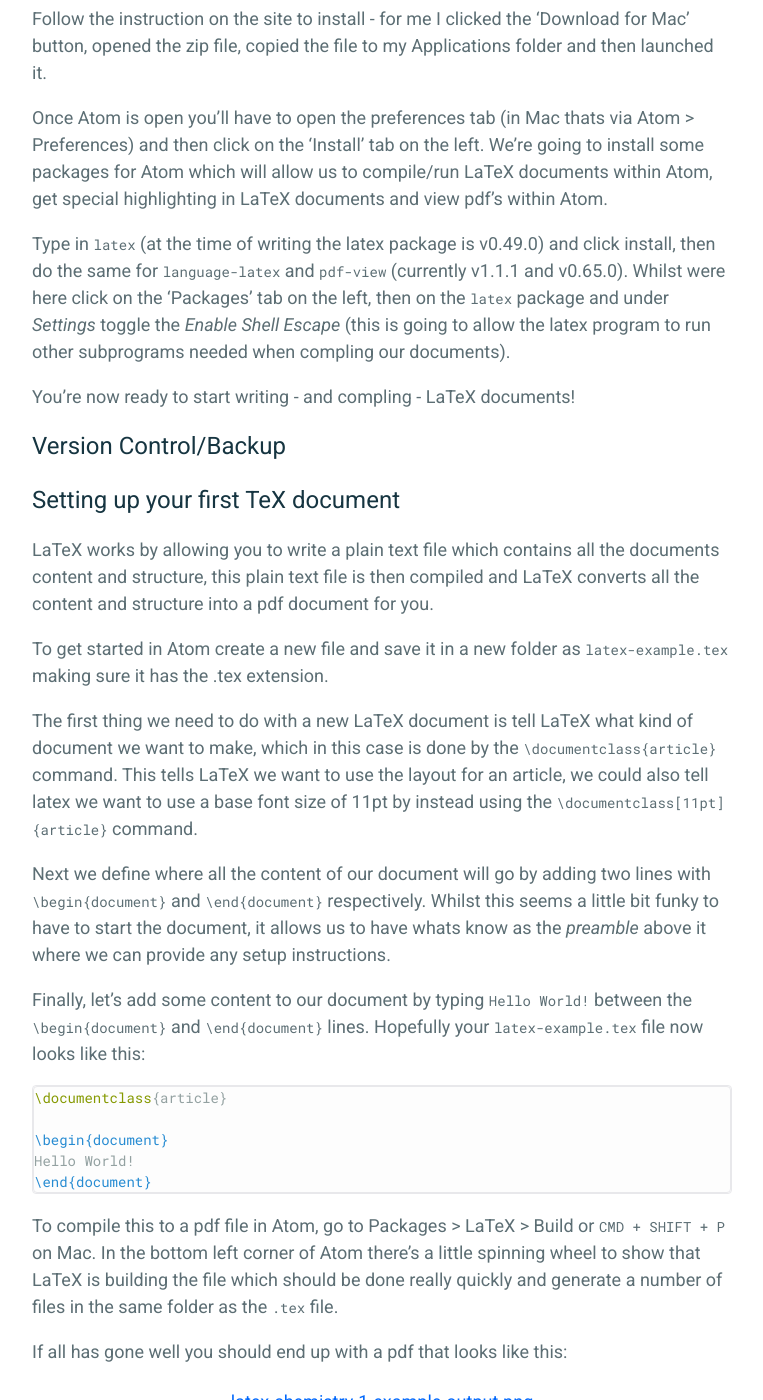
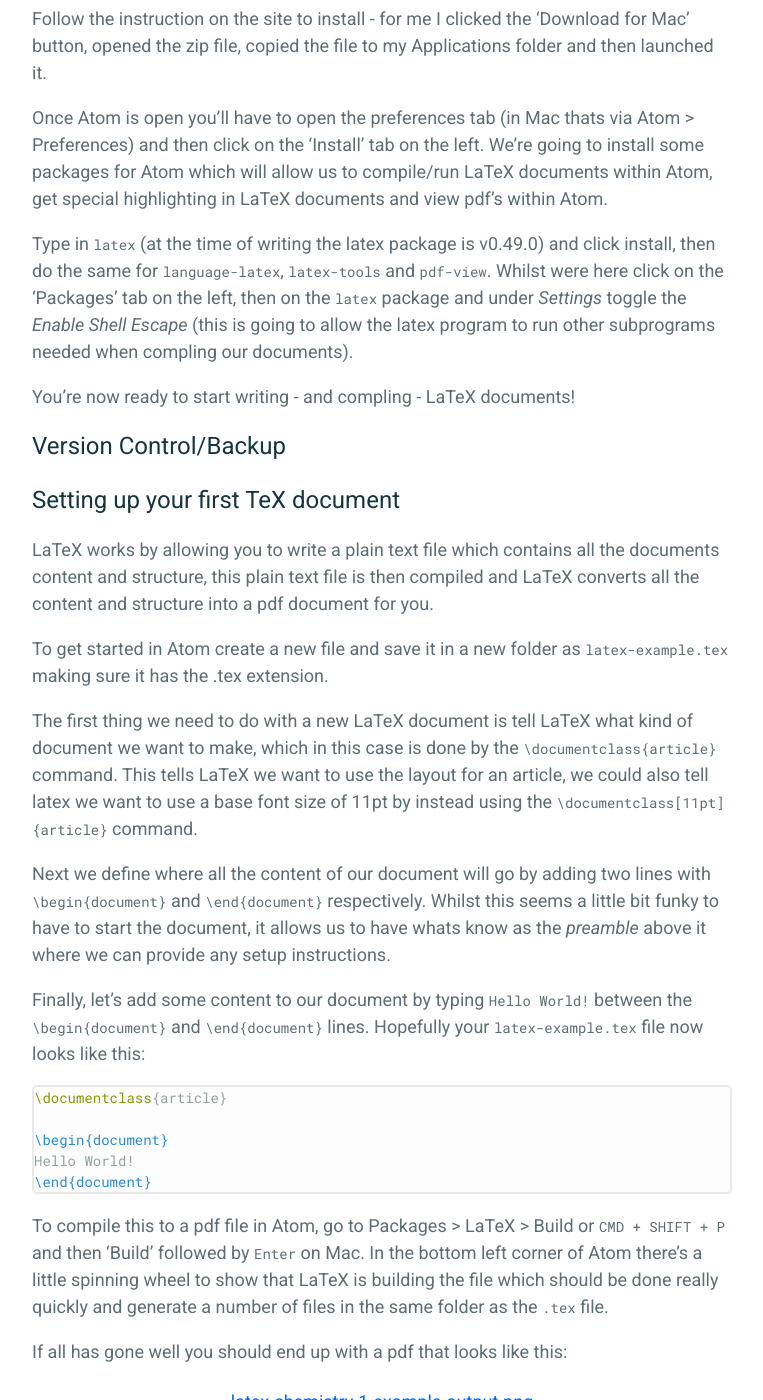
Before and after one commit to robotNoir/robotNoir.github.io, a Jekyll site: the page built from _posts/2018-02-19-latex-for-chemistry-getting-started.md, in a window 1280 px wide and 1400 px high, scrolled down 1293 px. Shown: the whole window, without its empty margins (258-1021 px from the left). Built offline with Jekyll 4.4.1, drawn with Linux system fonts in a browser that asks for light colours.

Commit message:
Update 2018-02-19-latex-for-chemistry-getting-started.md

````diff
--- a/_posts/2018-02-19-latex-for-chemistry-getting-started.md
+++ b/_posts/2018-02-19-latex-for-chemistry-getting-started.md
@@ -29,7 +29,7 @@ Follow the instruction on the site to install - for me I clicked the 'Download f
 
 Once Atom is open you'll have to open the preferences tab (in Mac thats via Atom > Preferences) and then click on the 'Install' tab on the left. We're going to install some packages for Atom which will allow us to compile/run LaTeX documents within Atom, get special highlighting in LaTeX documents and view pdf's within Atom.
 
-Type in `latex` (at the time of writing the latex package is v0.49.0) and click install, then do the same for `language-latex` and `pdf-view` (currently v1.1.1 and v0.65.0). Whilst were here click on the 'Packages' tab on the left, then on the `latex` package and under _Settings_ toggle the _Enable Shell Escape_ (this is going to allow the latex program to run other subprograms needed when compling our documents).
+Type in `latex` (at the time of writing the latex package is v0.49.0) and click install, then do the same for `language-latex`, `latex-tools` and `pdf-view`. Whilst were here click on the 'Packages' tab on the left, then on the `latex` package and under _Settings_ toggle the _Enable Shell Escape_ (this is going to allow the latex program to run other subprograms needed when compling our documents).
 
 You're now ready to start writing - and compling - LaTeX documents!
 
@@ -54,7 +54,7 @@ Finally, let's add some content to our document by typing `Hello World!` between
 Hello World!
 \end{document}
 ```
-To compile this to a pdf file in Atom, go to Packages > LaTeX > Build or `CMD + SHIFT + P` on Mac. In the bottom left corner of Atom there's a little spinning wheel to show that LaTeX is building the file which should be done really quickly and generate a number of files in the same folder as the `.tex` file.
+To compile this to a pdf file in Atom, go to Packages > LaTeX > Build or `CMD + SHIFT + P` and then 'Build' followed by `Enter` on Mac. In the bottom left corner of Atom there's a little spinning wheel to show that LaTeX is building the file which should be done really quickly and generate a number of files in the same folder as the `.tex` file.
 
 If all has gone well you should end up with a pdf that looks like this:
 
````
